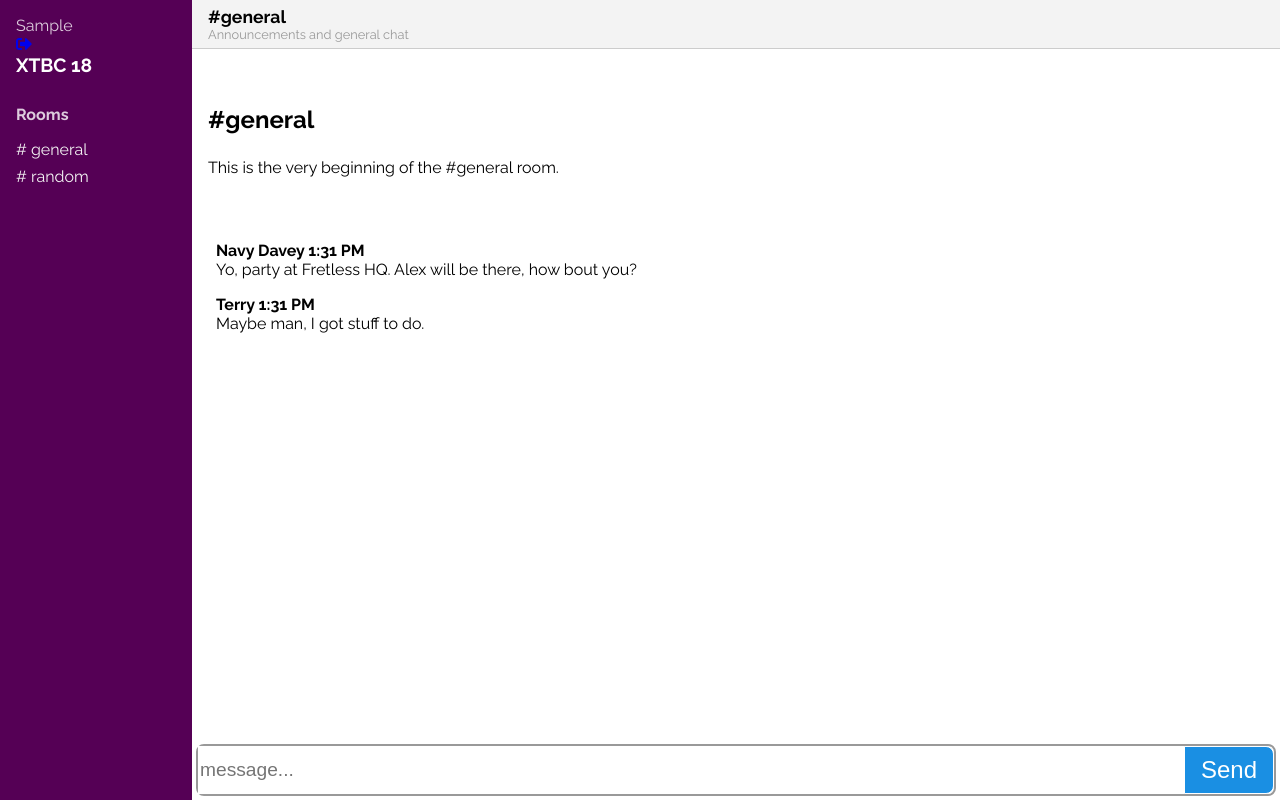
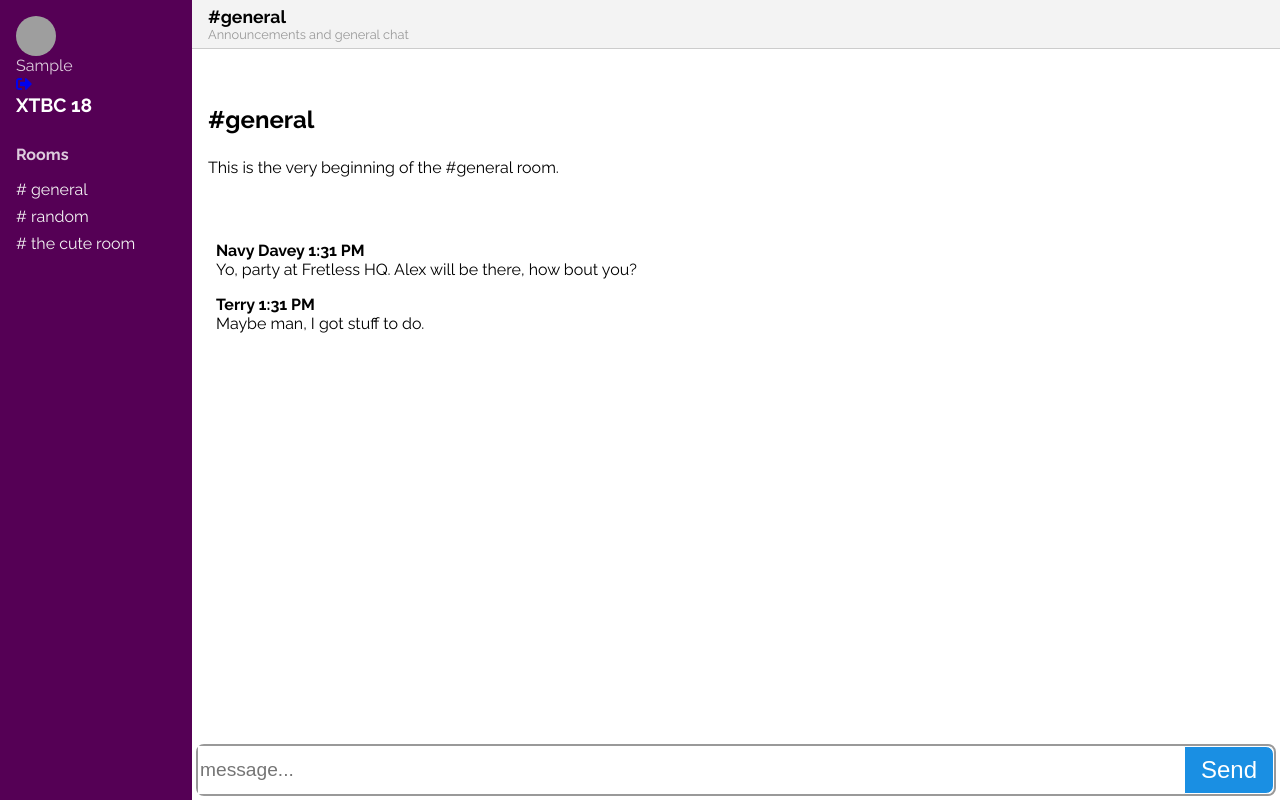
Before and after one commit to terryx96/chatarang, a React (Create React App) app: page / in a window 1280 px wide. Both pictures are taken after typing "Sample", "Sample123" into the empty fields and a click on the button "Log in". Built offline with nearby package versions, Linux system fonts and the light colour scheme; grey boxes are pictures that could not be loaded.

Commit message:
Shows avatar next to person

```diff
--- /dev/null
+++ b/src/Avatar.js
@@ -0,0 +1,23 @@
+import React from 'react';
+
+const Avatar = ({user, style}) => {
+    return (
+        <div
+            className="Avatar"
+            style={{
+                ...styles,
+                style,
+                background: `url(https://api.adorable.io/avatars/40/${user.email})`,
+            }}
+        ></div>
+    )
+}
+
+const styles = {
+    height: '40px',
+    width: '40px',
+    fontSize: '1rem',
+    borderRadius: '20px',
+}
+
+export default Avatar;
--- a/src/MessageForm.js
+++ b/src/MessageForm.js
@@ -28,6 +28,7 @@ class MessageForm extends Component {
                     placeholder = "message..."
                     value = {this.state.body}
                     onChange = {this.handleChange}
+                    autoFocus
                     />
                 <button type = "submit">Send</button>
             </form>
--- a/src/RoomList.js
+++ b/src/RoomList.js
@@ -7,6 +7,7 @@ class RoomList extends Component {
         rooms: [
             {name: "general"},
             {name: "random"},
+            {name: "the cute room",}
         ],
     }
     render(){
--- a/src/Sidebar.js
+++ b/src/Sidebar.js
@@ -1,20 +1,12 @@
 import React from 'react';
 
 import RoomList from './RoomList';
-
+import UserInfo from './UserInfo'
 
 const Sidebar = (props) => {
         return (
               <aside className="Sidebar" style = {styles.sidebar}>
-            <div className="UserInfo" style = {styles.children}>
-                <div
-                className="Avatar"
-                ></div>
-                <div className="user">{props.user.userName}</div>
-                <a href="#">
-                <i className="fas fa-sign-out-alt" styles = {styles.icon}></i>
-                </a>
-                 </div>
+            <UserInfo user = {props.user}/>
                 <h1 style = {{
                     ...styles.children,
                     ...styles.h1,
--- /dev/null
+++ b/src/UserInfo.js
@@ -0,0 +1,35 @@
+import React from 'react';
+import RoomList from './RoomList';
+
+import Avatar from './Avatar';
+
+const UserInfo = (props) => {
+    return (
+
+            <div className="UserInfo" style = {styles.children}>
+                <Avatar user = {props.user} email = "terry.wade@valpo.edu"/>
+                <div className="user">{props.user.userName}</div>
+                <a href="#">
+                <i className="fas fa-sign-out-alt" styles = {styles.icon}></i>
+                </a>
+                 </div>
+    )
+}
+
+const styles = {
+    children: {
+        padding: '0 1rem',
+    },
+    h1:{
+        color: 'white',
+        fontSize: '1.2rem',
+        marginTop: 0,
+    },
+    icon:{
+        display: "flex",
+        flexDirection: "row",
+        float: "right",
+    }
+}
+
+export default UserInfo;
```
